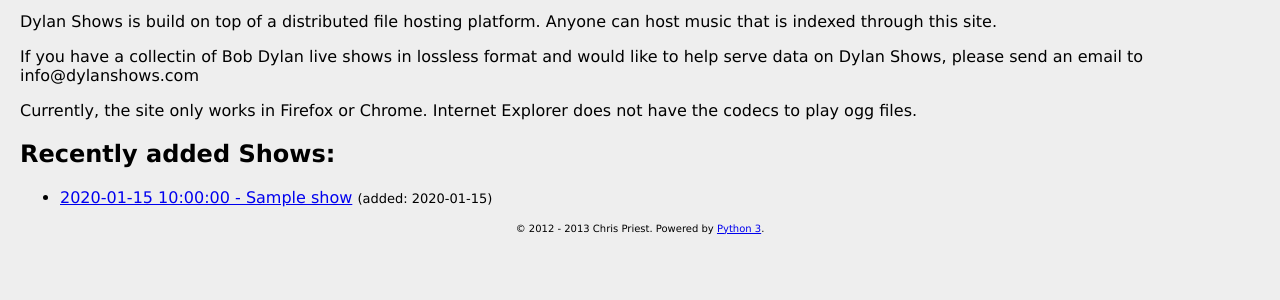
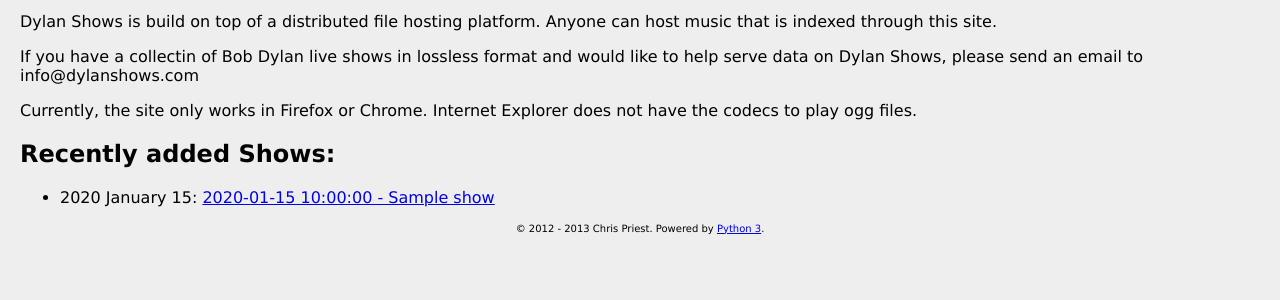
Before and after one commit to priestc/dylan, a Python web app: template templates/home.html in a window 1280 px wide. Shown: the part 156-456 px from the top of the page. Run offline with Jinja, Linux system fonts and the light colour scheme; the template is opened without the code that fills it: most values are stand-ins (such as "Sample title", 1, 10 or a date in 2020); some libraries are stand-ins or nearby versions.

Commit message:
better date format on home page

```diff
--- a/templates/home.html
+++ b/templates/home.html
@@ -29,8 +29,8 @@
     <ul>
         {% for show in data %}
         <li>
-            <a href="/album/{{ show.id }}">{% if show.date %}{{ show.date }} - {% else %}{% endif %}{{ show.title }}</a>
-            <span class="date_added">(added: {{ show.date_added.strftime('%Y-%m-%d') }})</span>
+            {{ show.date_added.strftime('%Y %B %d') }}:
+            <a href="/album/{{ show.id }}">{% if show.date %}{{ show.date }} - {% endif %}{{ show.title }}</a>
         </li>
         {% endfor %}
     </ul>
```
